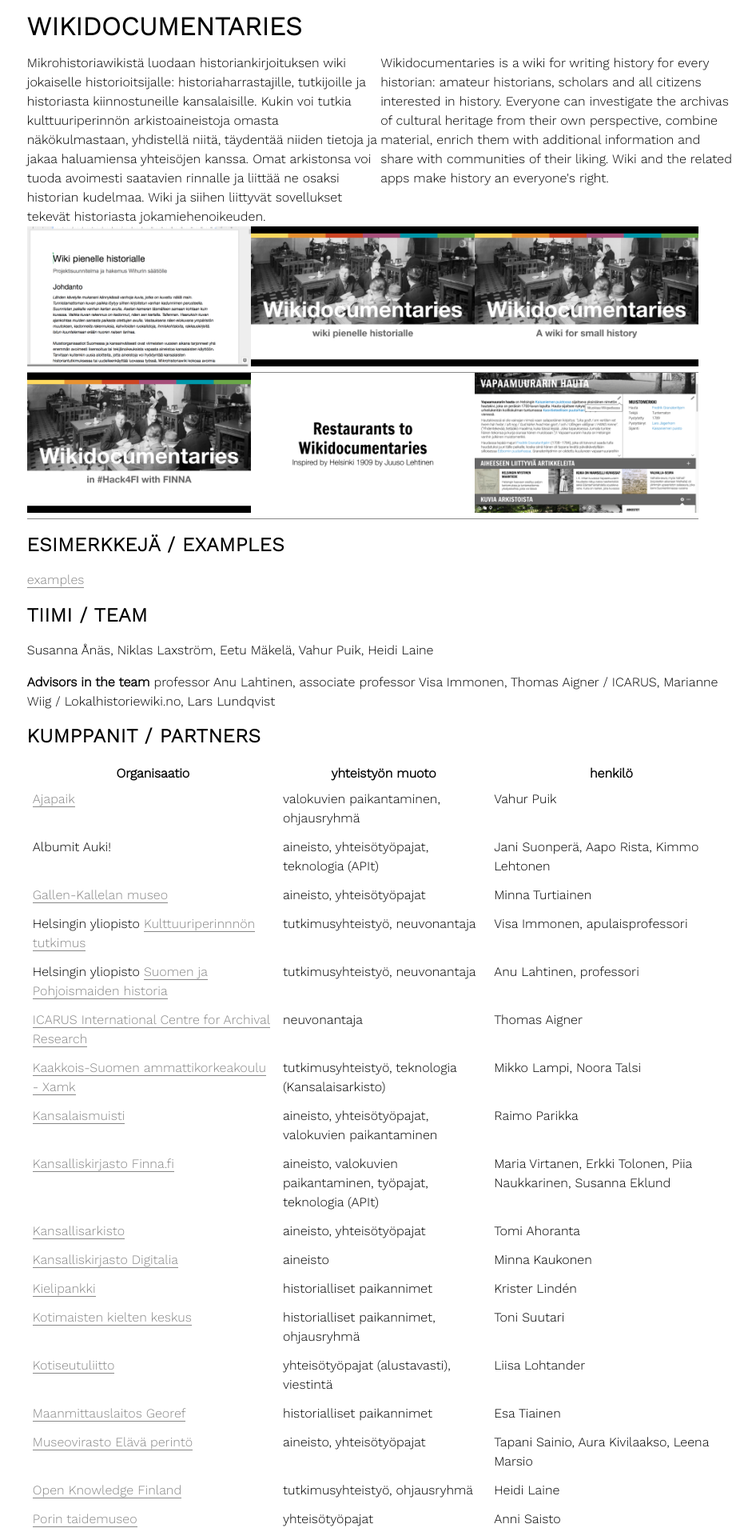
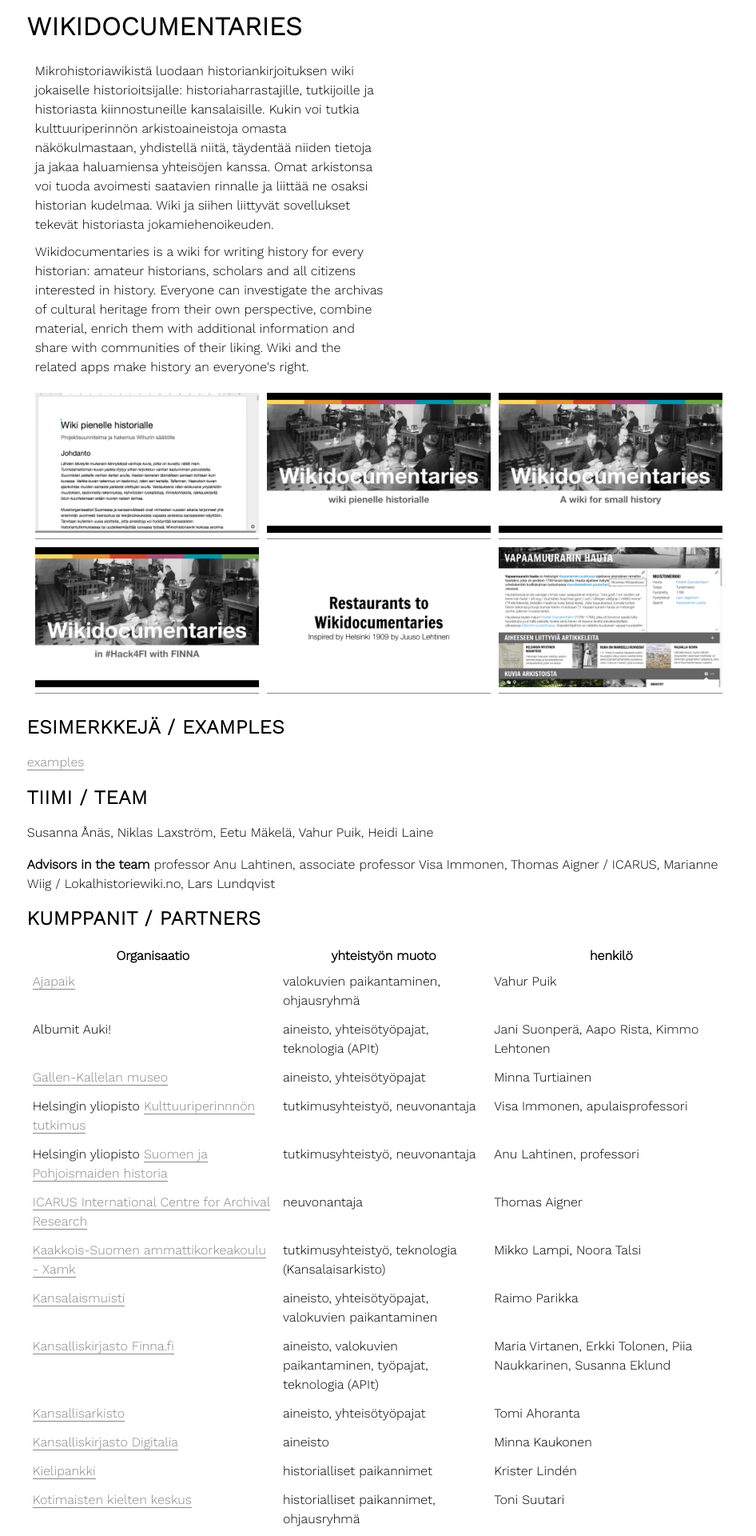
Before and after one commit to Wikidocumentaries/wikidocumentaries.github.io, a Jekyll site: the page built from index.html, in a window 1280 px wide. Shown: the top 1920 px of the page at 80% size, without its empty margins (227-1173 px from the left). Built offline with Jekyll 4.4.1, drawn with Linux system fonts in a browser that asks for light colours.

Commit message:
Update main.css

```diff
--- a/css/main.css
+++ b/css/main.css
@@ -35,13 +35,14 @@
 	display: flex;
 	flex-direction: row;
 	flex-wrap: wrap;
+	padding:5px;
 }
 
 .kaksi {
 	width: 50%;
 	flex: none;
 	display: flex;
-	flex-direction: column;
+	margin:5px;
 }
 
 .laatikko {
@@ -50,6 +51,7 @@
 	display: flex;
 	flex-direction: column;
 	flex-wrap: wrap;
+	margin:5px;
 }
 
 .laatikkokuva {
```
